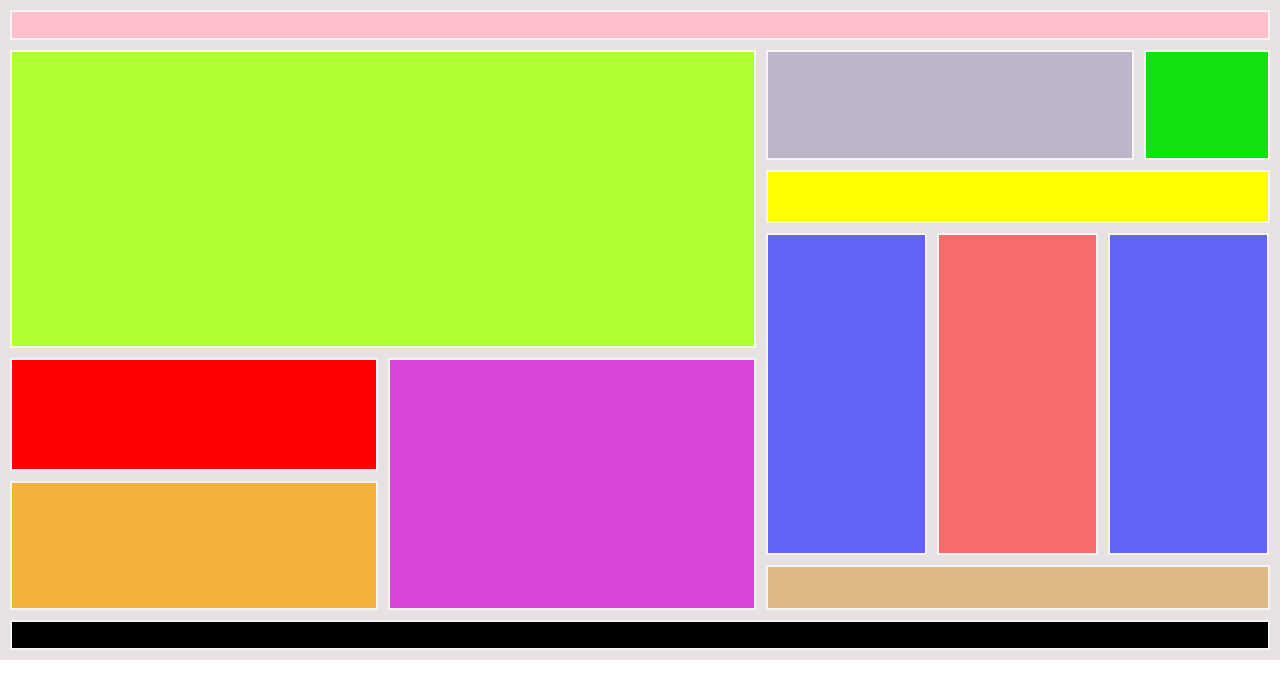
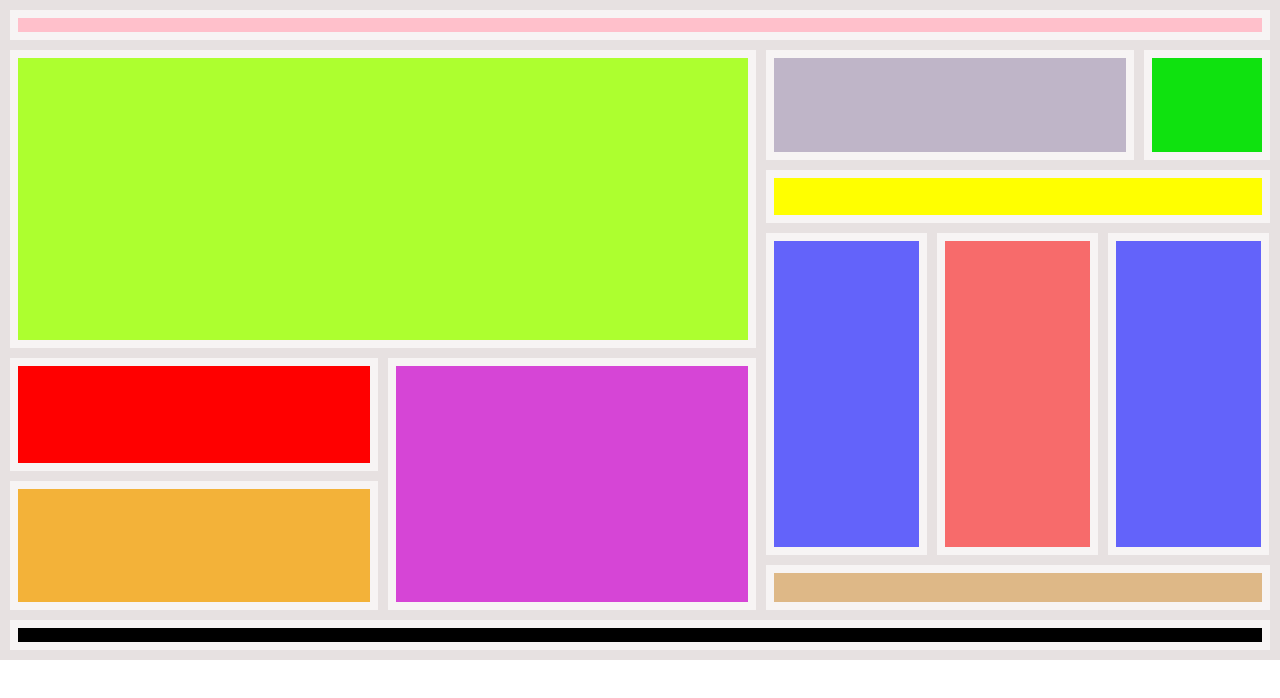
Before and after one commit to DatNguyen602/CHIA_Layout, a plain HTML site: page index.html in a window 1280 px wide. Drawn offline with Linux system fonts and the light colour scheme.

Commit message:
Update index.html

```diff
--- a/index.html
+++ b/index.html
@@ -24,7 +24,7 @@
   background-color: pink;
   height: 30px;
   width: 100%;
-  border: 2px solid rgb(247, 244, 244);
+  border: 8px solid rgb(247, 244, 244);
 }
 
 .main {
@@ -36,7 +36,7 @@
 .footer {
   background-color: black;
   height: 10%;
-  border: 2px solid rgb(247, 244, 244);
+  border: 8px solid rgb(247, 244, 244);
 }
 
 .left {
@@ -50,7 +50,7 @@
   height: calc(55% - 10px);
   margin-bottom: 10px;
   width: 100%;
-  border: 2px solid rgb(247, 244, 244);
+  border: 8px solid rgb(247, 244, 244);
 }
 
 .left-bottom {
@@ -69,7 +69,7 @@
   width: 100%;
   height: 45%;
   background-color: red;
-  border: 2px solid rgb(247, 244, 244);
+  border: 8px solid rgb(247, 244, 244);
 }
 
 .left-bottom-left-bottom {
@@ -77,7 +77,7 @@
   height: calc(55% - 10px);
   background-color: rgb(243, 178, 57);
   margin-top: 10px;
-  border: 2px solid rgb(247, 244, 244);
+  border: 8px solid rgb(247, 244, 244);
 }
 
 .left-bottom-right {
@@ -85,7 +85,7 @@
   width: 50%;
   margin-left: 5px;
   background-color: rgb(214, 69, 214);
-  border: 2px solid rgb(247, 244, 244);
+  border: 8px solid rgb(247, 244, 244);
 }
 
 .right {
@@ -104,14 +104,14 @@
   height: 100%;
   margin-right: 10px;
   background-color: rgba(182, 170, 194, 0.801);
-  border: 2px solid rgb(247, 244, 244);
+  border: 8px solid rgb(247, 244, 244);
 }
 
 .right-xanh {
   width: 25%;
   height: 100%;
   background-color: rgb(15, 226, 15);
-  border: 2px solid rgb(247, 244, 244);
+  border: 8px solid rgb(247, 244, 244);
 }
 
 .right-main {
@@ -130,7 +130,7 @@
   height: 100%;
   width: calc(33.333% - 7px);
   background-color: rgb(99, 99, 250);
-  border: 2px solid rgb(247, 244, 244);
+  border: 8px solid rgb(247, 244, 244);
 }
 
 .right-body-center {
@@ -139,14 +139,14 @@
   background-color: rgb(247, 107, 107);
   margin-left: 10px;
   margin-right: 10px;
-  border: 2px solid rgb(247, 244, 244);
+  border: 8px solid rgb(247, 244, 244);
 }
 
 .right-footer {
   background-color: burlywood;
   height: 10%;
   width: 100%;
-  border: 2px solid rgb(247, 244, 244);
+  border: 8px solid rgb(247, 244, 244);
 }
 
 .right-header {
@@ -154,14 +154,14 @@
   height: calc(14% - 10px);
   margin-top: 10px;
   width: 100%;
-  border: 2px solid rgb(247, 244, 244);
+  border: 8px solid rgb(247, 244, 244);
 }
 
 .footer {
   height: 30px;
   width: 100%;
   background-color: black;
-  border: 2px solid rgb(247, 244, 244);
+  border: 8px solid rgb(247, 244, 244);
 }
 
     </style>
```
